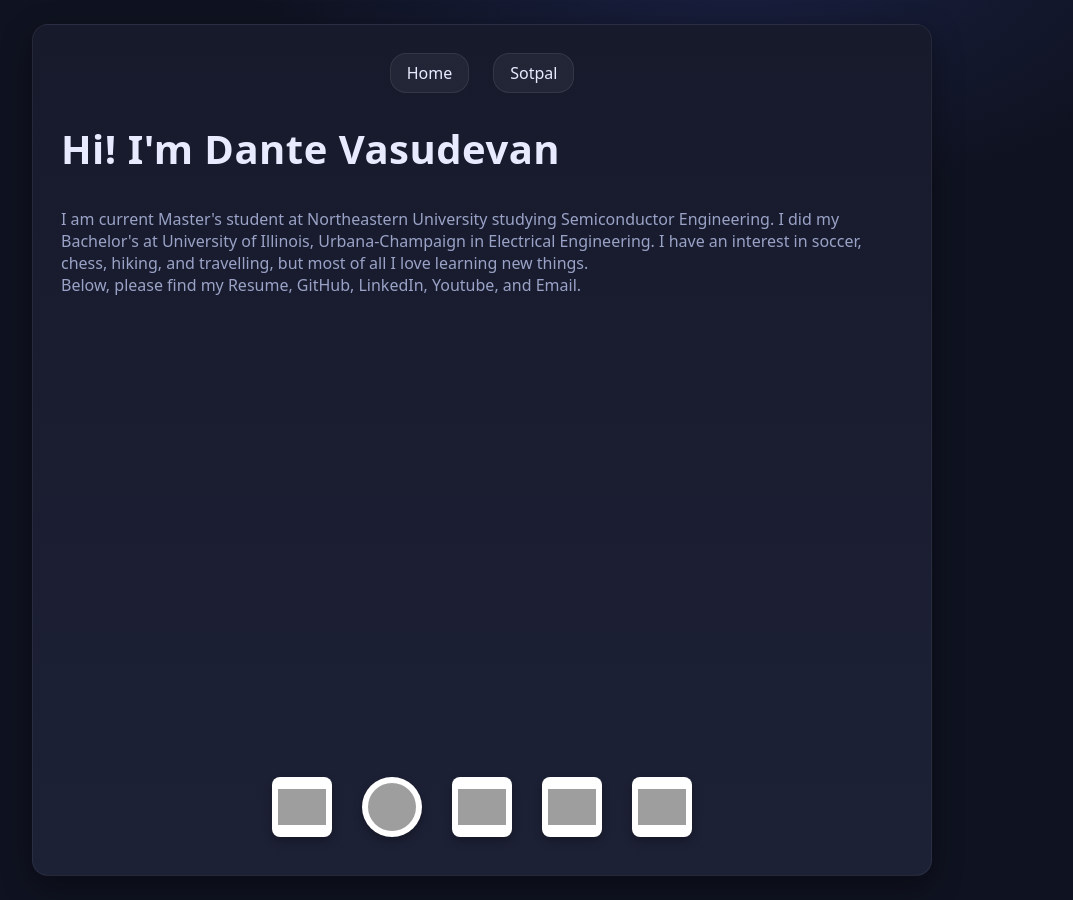
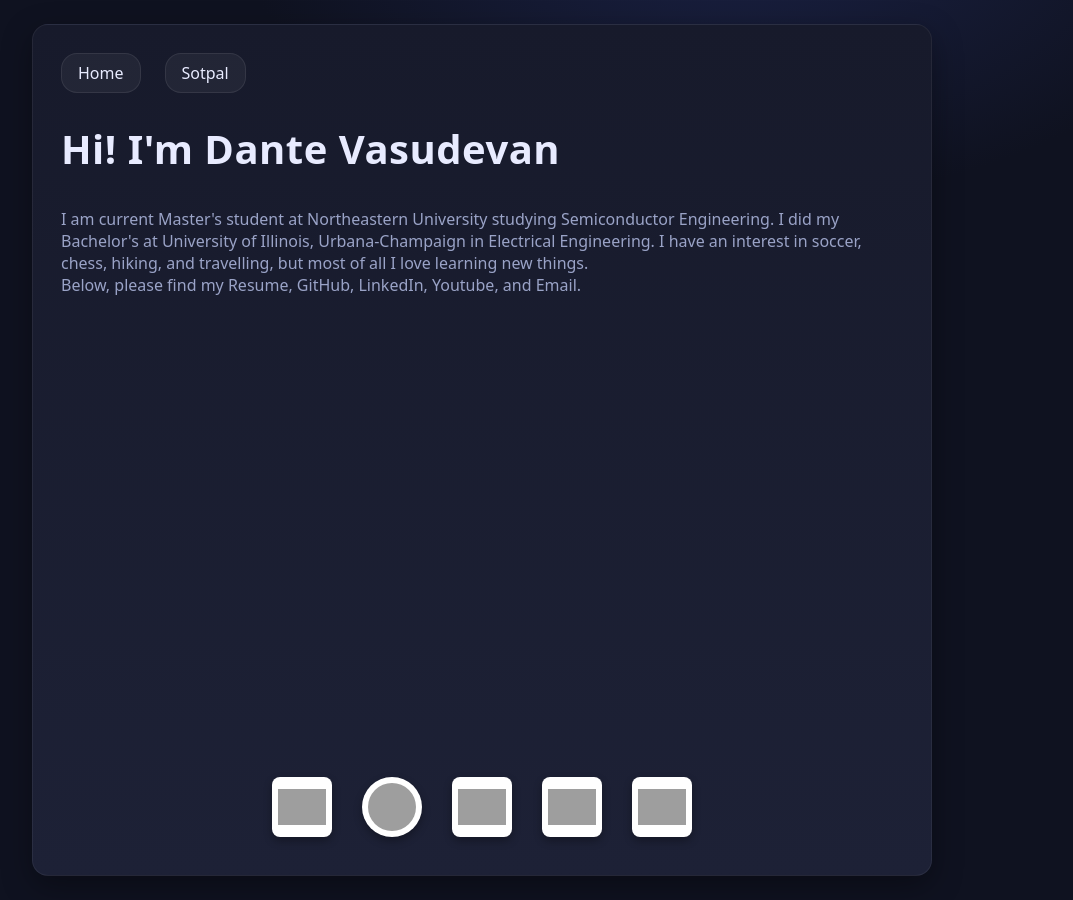
Before and after one commit to dantevasudevan/dantevasudevan.github.io, a Jekyll site: the page index.html, which Jekyll copies as it is, in a window 1280 px wide. Shown: the whole page, without its empty margins (158-1231 px from the left). Built offline with Jekyll 4.4.1, drawn with Linux system fonts in a browser that asks for light colours; grey boxes are pictures that could not be loaded.

Commit message:
Updating Button Links

```diff
--- a/_layouts/default.html
+++ b/_layouts/default.html
@@ -32,6 +32,7 @@
         <a href="https://dantevasudevan.github.io/" class="btn">Home</a>
         <a href="https://dantevasudevan.github.io/artwork" class="btn">Artwork</a>
         <a href="https://dantevasudevan.github.io/journal" class="btn">Journal</a>
+        <a href="https://dantevasudevan.github.io/projects" class="btn">Projects</a>
       {% endif %}
     </header>
 
--- a/index.html
+++ b/index.html
@@ -39,7 +39,7 @@
     }
     nav {
       display: flex;
-      justify-content: center;
+      justify-content: left;
       gap: 24px;
       margin-bottom: 28px;
     }
```
